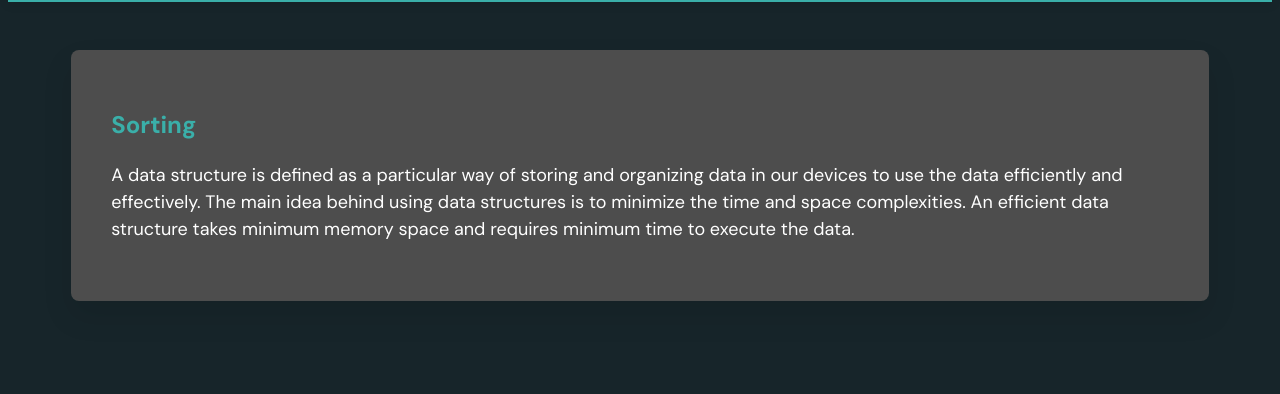
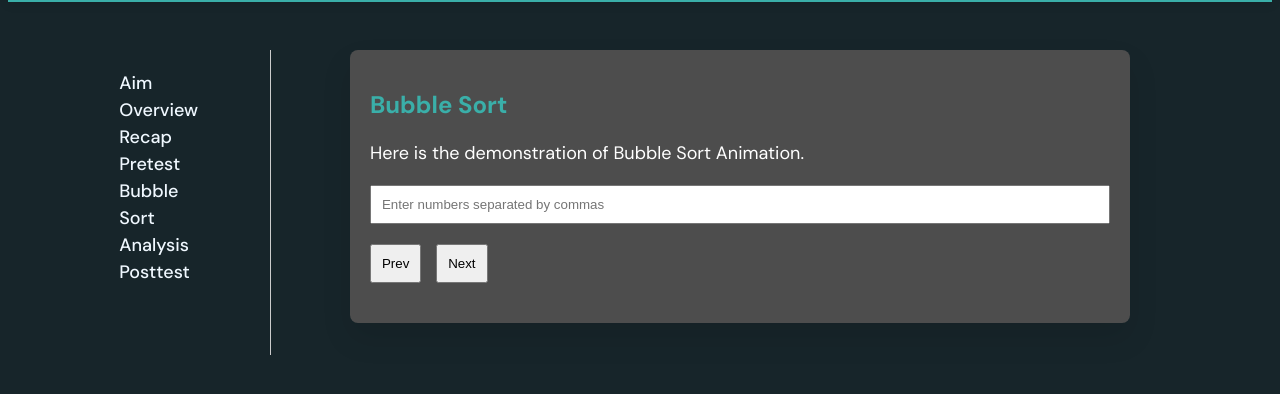
Before and after one commit to fardeentech/DSA-Virtual-Lab, a plain HTML site: page sorting.html in a window 1280 px wide. Shown: the part 116-510 px from the top of the page. Drawn offline with Linux system fonts and the light colour scheme.

Commit message:
Update sorting.html

```diff
--- a/sorting.html
+++ b/sorting.html
@@ -27,14 +27,42 @@
       </div>
     </header>
     <main class="main">
-      <div class="main-content responsive-wrapper">
-        <article class="widget">
-            <h2>Sorting</h2>
-            <p>
-              A data structure is defined as a particular way of storing and organizing data in our devices to use the data efficiently and effectively. The main idea behind using data structures is to minimize the time and space complexities. An efficient data structure takes minimum memory space and requires minimum time to execute the data.
-            </p>
+      <div class="main-content responsive-wrapper" style="display: flex;">
+        <section class="section-one" style="flex: 0.15; padding: 20px; border-right: 1px solid #ccc;">
+          <nav class="header-navigation" style="color: aliceblue;">
+            <a href="" style="display: block; margin-right: 50px;">Aim</a>
+            <a href="" style="display: block; margin-right: 50px;">Overview</a>
+            <a href="" style="display: block; margin-right: 50px;">Recap</a>
+            <a href="" style="display: block; margin-right: 50px;">Pretest</a>
+            <a href="demo.html" style="display: block; margin-right: 50px;">Bubble Sort</a>
+            <a href="" style="display: block; margin-right: 50px;">Analysis</a>
+            <a href="" style="display: block;">Posttest</a>
+          </nav>
+        </section>
+
+        <article class="widget section-two" style="flex: 0.7; padding: 20px;">
+          <section>
+            <h2>Bubble Sort</h2>
+            <p>Here is the demonstration of Bubble Sort Animation.</p>
+
+            <!-- Input for the array -->
+            <input type="text" id="arrayInput" placeholder="Enter numbers separated by commas" style="width: 100%; padding: 10px; margin-bottom: 20px;" />
+
+            <!-- Buttons for controlling the animation -->
+            <div style="margin-bottom: 20px;">
+              <button onclick="prevStep()" style="padding: 10px; margin-right: 10px;">Prev</button>
+              <button onclick="nextStep()" style="padding: 10px;">Next</button>
+            </div>
+
+            <!-- Container to display the array and animation -->
+            <div id="arrayContainer" style="display: flex; justify-content: space-around; margin-top: 20px;">
+              <!-- Array elements will be displayed here -->
+            </div>
+          </section>
         </article>
+
       </div>
     </main>
+    <script src="sorting.js"></script>
   </body>
 </html>
```
